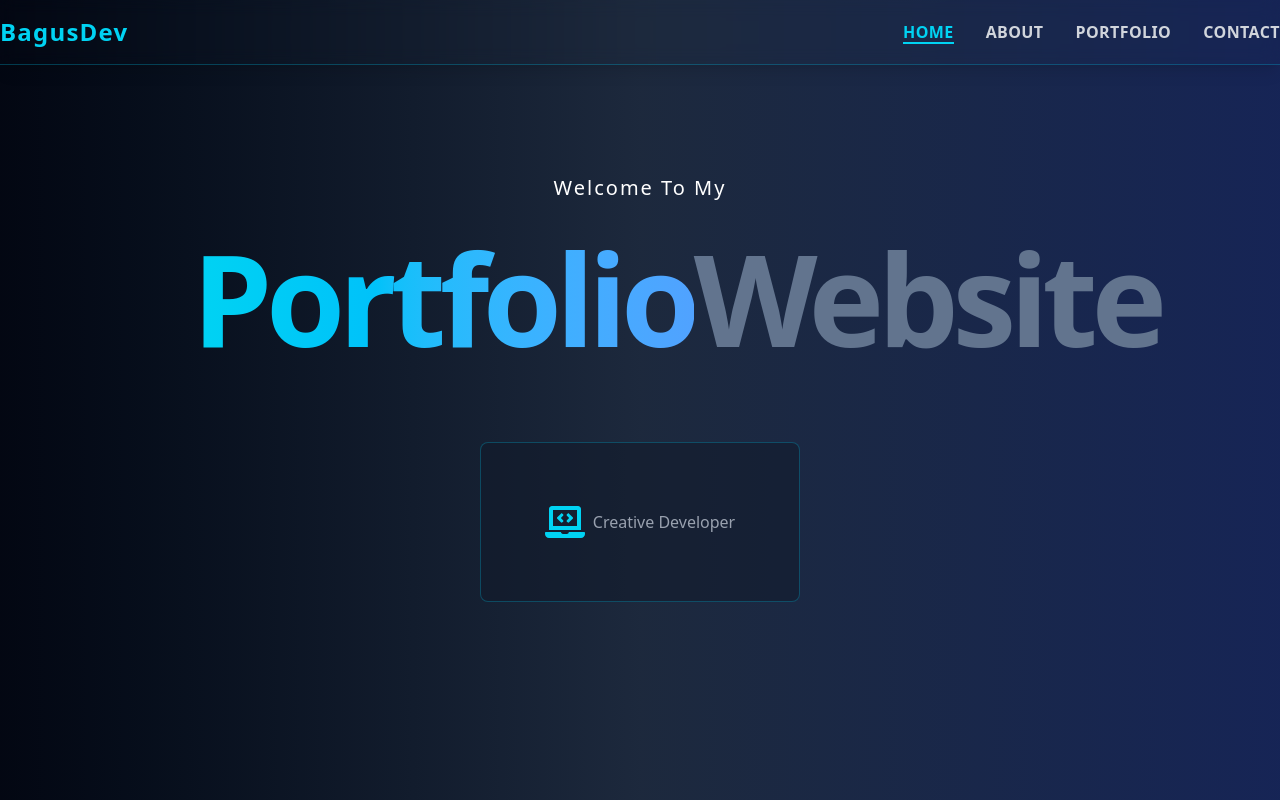
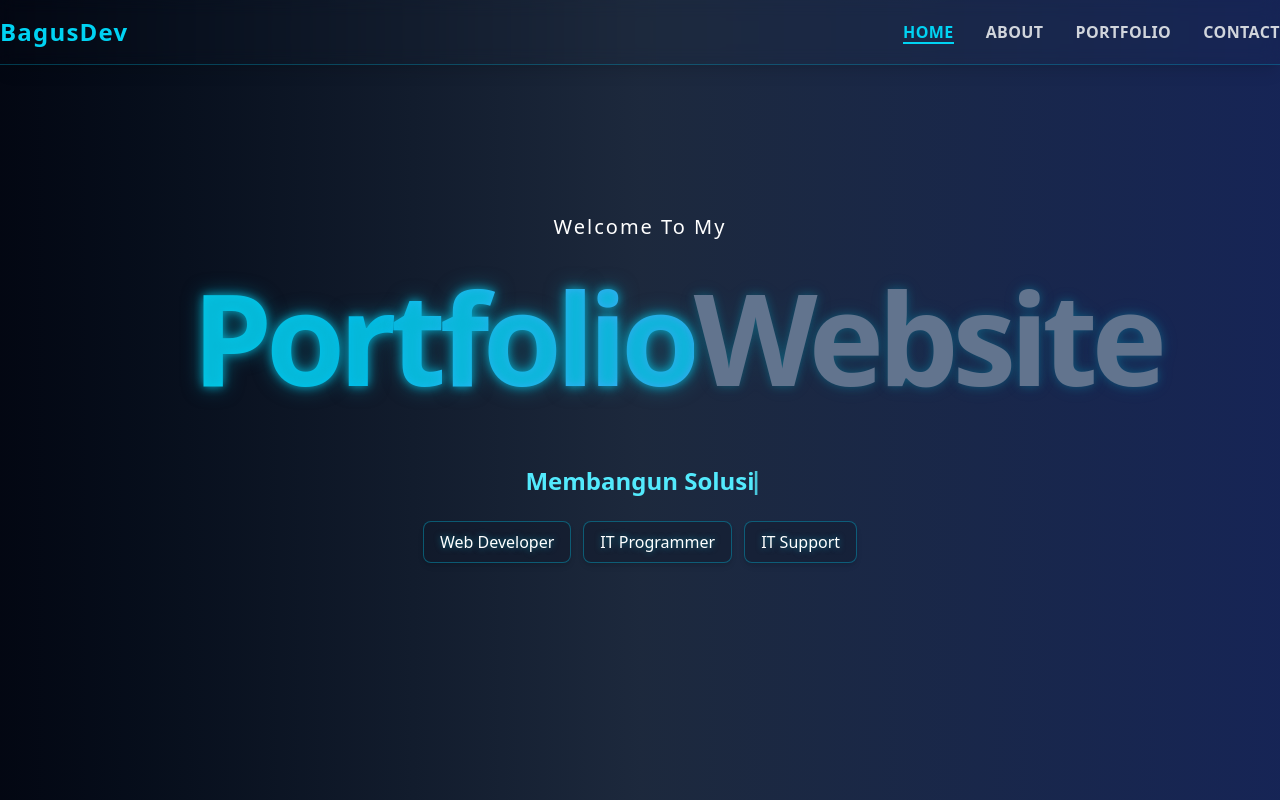
Before and after one commit to Bagusdpa4/Portofolio, a React (Vite) app: page / in a window 1280 px wide. Shown: the top 800 px of the page. Built offline with nearby package versions, Linux system fonts and the light colour scheme.

Commit message:
Homepages Animation

```diff
--- a/src/pages/Homepage.jsx
+++ b/src/pages/Homepage.jsx
@@ -21,6 +21,8 @@ import {
   FaGithub,
   FaClock,
   FaInstagram,
+  FaCode,
+  FaLightbulb,
 } from "react-icons/fa";
 import { CgProfile } from "react-icons/cg";
 import { GrArticle } from "react-icons/gr";
@@ -276,6 +278,101 @@ export const Homepage = () => {
     return <Loading />;
   }
 
+  const TypewriterLoop = ({ texts }) => {
+    const [textIndex, setTextIndex] = useState(0);
+    const [displayedText, setDisplayedText] = useState("");
+    const [charIndex, setCharIndex] = useState(0);
+    const [isDeleting, setIsDeleting] = useState(false);
+
+    useEffect(() => {
+      const currentText = texts[textIndex];
+
+      let speed = isDeleting ? 40 : 85;
+
+      const timer = setTimeout(() => {
+        if (!isDeleting) {
+          setDisplayedText(currentText.substring(0, charIndex + 1));
+          setCharIndex(charIndex + 1);
+
+          if (charIndex + 1 === currentText.length) {
+            setTimeout(() => setIsDeleting(true), 900);
+          }
+        } else {
+          setDisplayedText(currentText.substring(0, charIndex - 1));
+          setCharIndex(charIndex - 1);
+
+          if (charIndex === 0) {
+            setIsDeleting(false);
+            setTextIndex((prev) => (prev + 1) % texts.length);
+          }
+        }
+      }, speed);
+
+      return () => clearTimeout(timer);
+    }, [charIndex, isDeleting, textIndex, texts]);
+
+    return (
+      <span className="relative text-xl font-semibold text-cyan-300 sm:text-2xl">
+        {displayedText}
+        <span className="absolute -right-2 top-0 animate-pulse">|</span>
+      </span>
+    );
+  };
+
+  const AnimatedBadges = () => {
+    const badges = ["Web Developer", "IT Programmer", "IT Support"];
+
+    return (
+      <motion.div
+        className="mt-6 flex flex-wrap justify-center gap-3"
+        variants={staggerContainerVariants}
+        initial="hidden"
+        animate="visible"
+      >
+        {badges.map((badge, i) => (
+          <motion.div
+            key={i}
+            variants={itemVariants}
+            initial={{ opacity: 0, scale: 0.8, y: 20 }}
+            animate={{
+              opacity: 1,
+              scale: 1,
+              y: 0,
+              transition: {
+                delay: i * 0.15,
+                duration: 0.5,
+                ease: "easeOut",
+              },
+            }}
+            whileHover={{
+              y: -6,
+              scale: 1.05,
+              boxShadow: "0 0 12px rgba(6, 182, 212, 0.6)",
+            }}
+            className="rounded-lg border cursor-pointer border-cyan-500/40 bg-gray-900/40 px-4 py-2 text-sm text-white shadow-md transition-all duration-300 hover:border-cyan-400/70 sm:text-base"
+          >
+            <motion.span
+              animate={{
+                textShadow: [
+                  "0 0 4px rgba(6, 182, 212, 0.4)",
+                  "0 0 8px rgba(6, 182, 212, 0.7)",
+                  "0 0 4px rgba(6, 182, 212, 0.4)",
+                ],
+              }}
+              transition={{
+                duration: 2,
+                repeat: Infinity,
+                ease: "easeInOut",
+              }}
+            >
+              {badge}
+            </motion.span>
+          </motion.div>
+        ))}
+      </motion.div>
+    );
+  };
+
   return (
     <motion.div
       className="from-gray-950 to-blue-950 via-slate-800 bg-linear-to-r min-h-screen font-sans"
@@ -299,19 +396,34 @@ export const Homepage = () => {
               className="text-slate-500 text-5xl font-extrabold leading-tight tracking-tighter sm:text-7xl lg:text-9xl"
               variants={textVariants}
             >
-              <span className="bg-linear-to-r from-cyan-400 to-blue-400 bg-clip-text text-transparent">
+              <span
+                className="bg-linear-to-r from-cyan-400 to-blue-400 bg-clip-text text-transparent"
+                style={{
+                  textShadow:
+                    "0 0 10px rgba(6, 182, 212, 0.8), 0 0 20px rgba(6, 182, 212, 0.5)",
+                }}
+              >
                 Portfolio
               </span>
-              Website
+
+              <span
+                style={{
+                  textShadow:
+                    "0 0 10px rgba(6, 182, 212, 0.3), 0 0 20px rgba(6, 182, 212, 0.1)",
+                }}
+              >
+                Website
+              </span>
             </motion.h1>
-            <motion.div
-              className="mt-12 flex w-full justify-center sm:mt-16"
-              variants={textVariants}
-            >
-              <div className="flex h-32 w-64 items-center justify-center rounded-lg border border-cyan-500/30 bg-gray-900/50 text-gray-400 sm:h-40 sm:w-80 sm:text-xl">
-                <FaLaptopCode className="mr-2 h-10 w-10 text-cyan-400" />
-                <p className="text-sm sm:text-base">Creative Developer</p>
-              </div>
+            <motion.div variants={textVariants} className="mt-12">
+              <TypewriterLoop
+                texts={[
+                  "Membangun Solusi Digital dengan Presisi",
+                  "Menyediakan Pengalaman Web Modern dan Skalabel",
+                ]}
+              />
+
+              <AnimatedBadges />
             </motion.div>
           </div>
         </Section>
```
